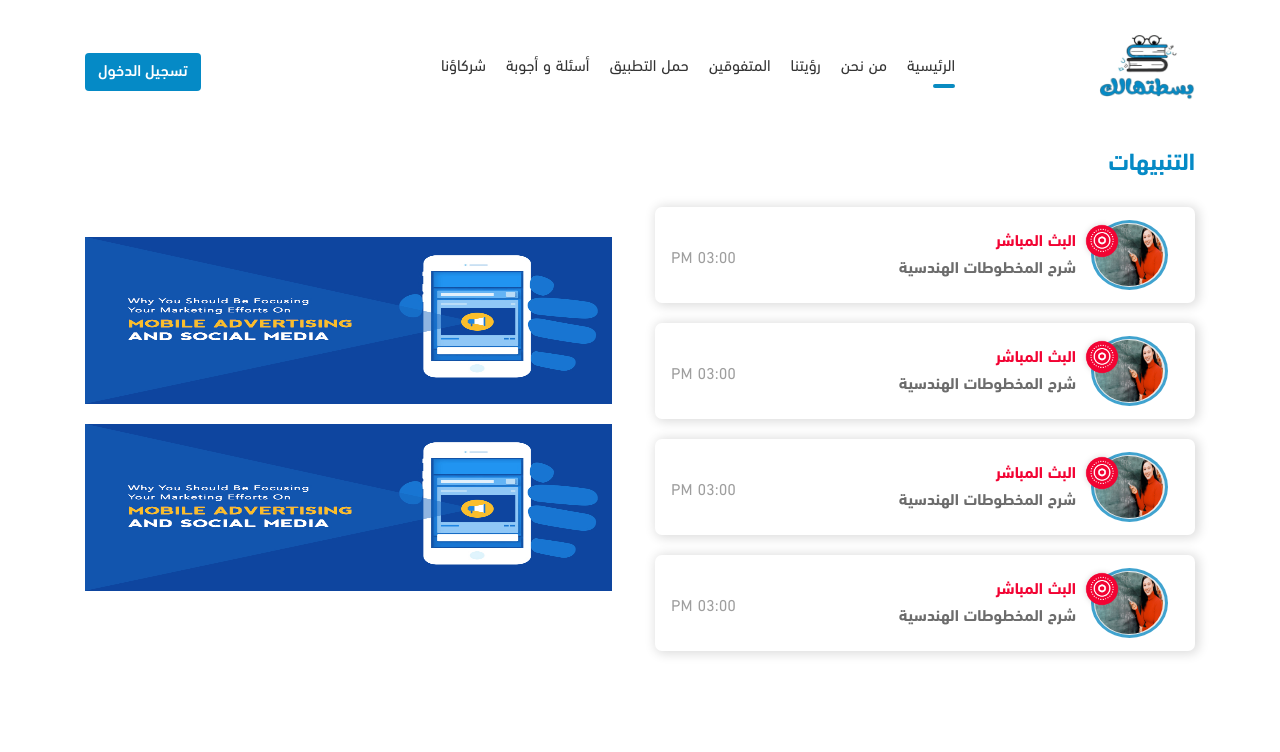
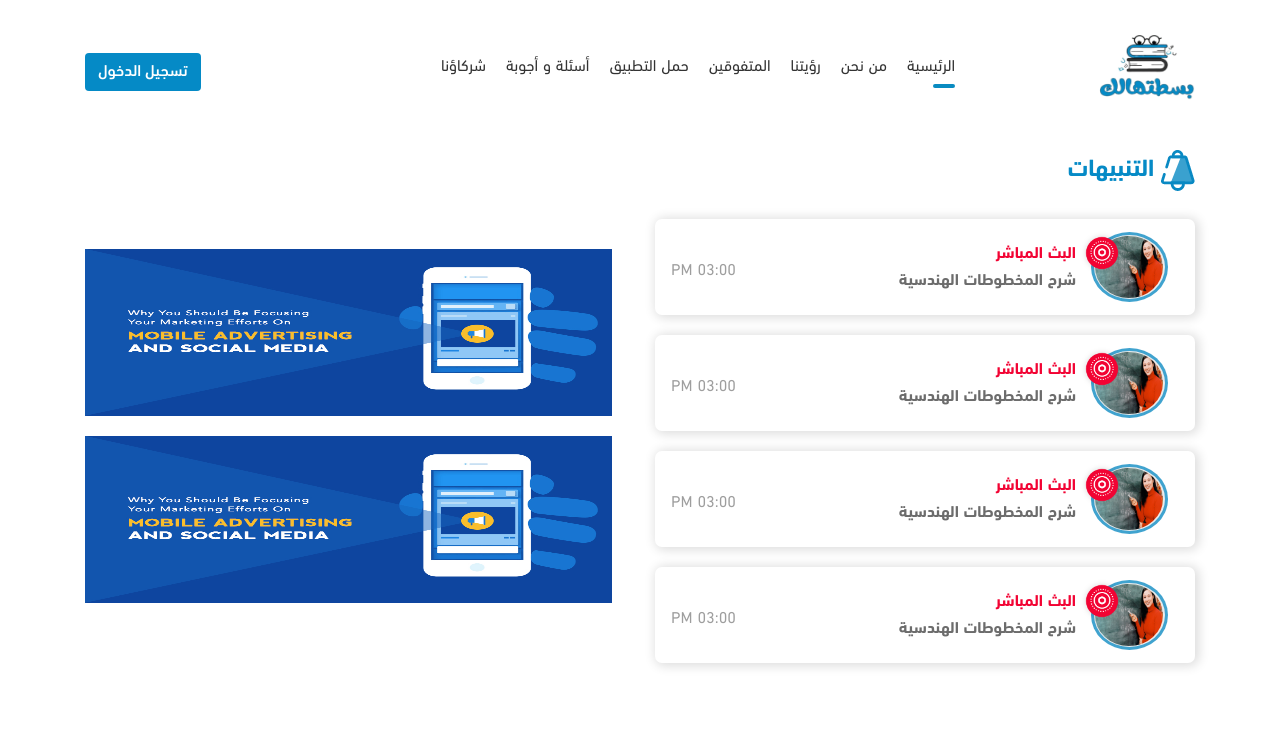
Before and after one commit to zeyadmoamen1210/redesign-bassthalk-homepage, a Nuxt app: page /notifications in a window 1280 px wide. Shown: the top 752 px of the page. Built offline with nearby package versions, Linux system fonts and the light colour scheme.

Commit message:
Notification page

```diff
--- a/pages/notifications.vue
+++ b/pages/notifications.vue
@@ -5,7 +5,9 @@
 
       <div class="notifications">
         <div class="title">
-          <h4>التنبيهات</h4>
+          <h4>
+            <img src="../assets/imgs/Group 6977.png" alt="">
+            التنبيهات</h4>
         </div>
         <div class="row">
           <div class="col-md-6">
```
